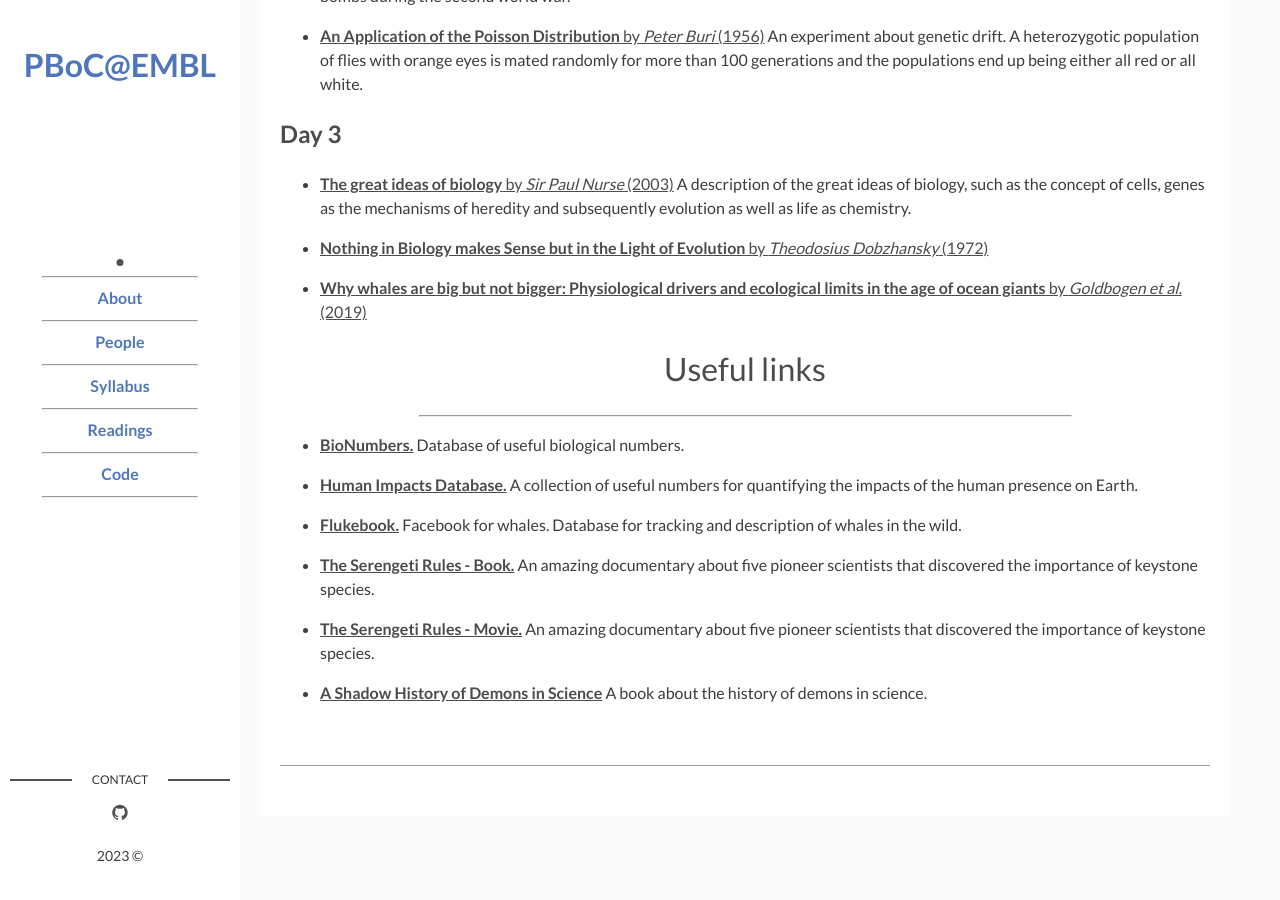
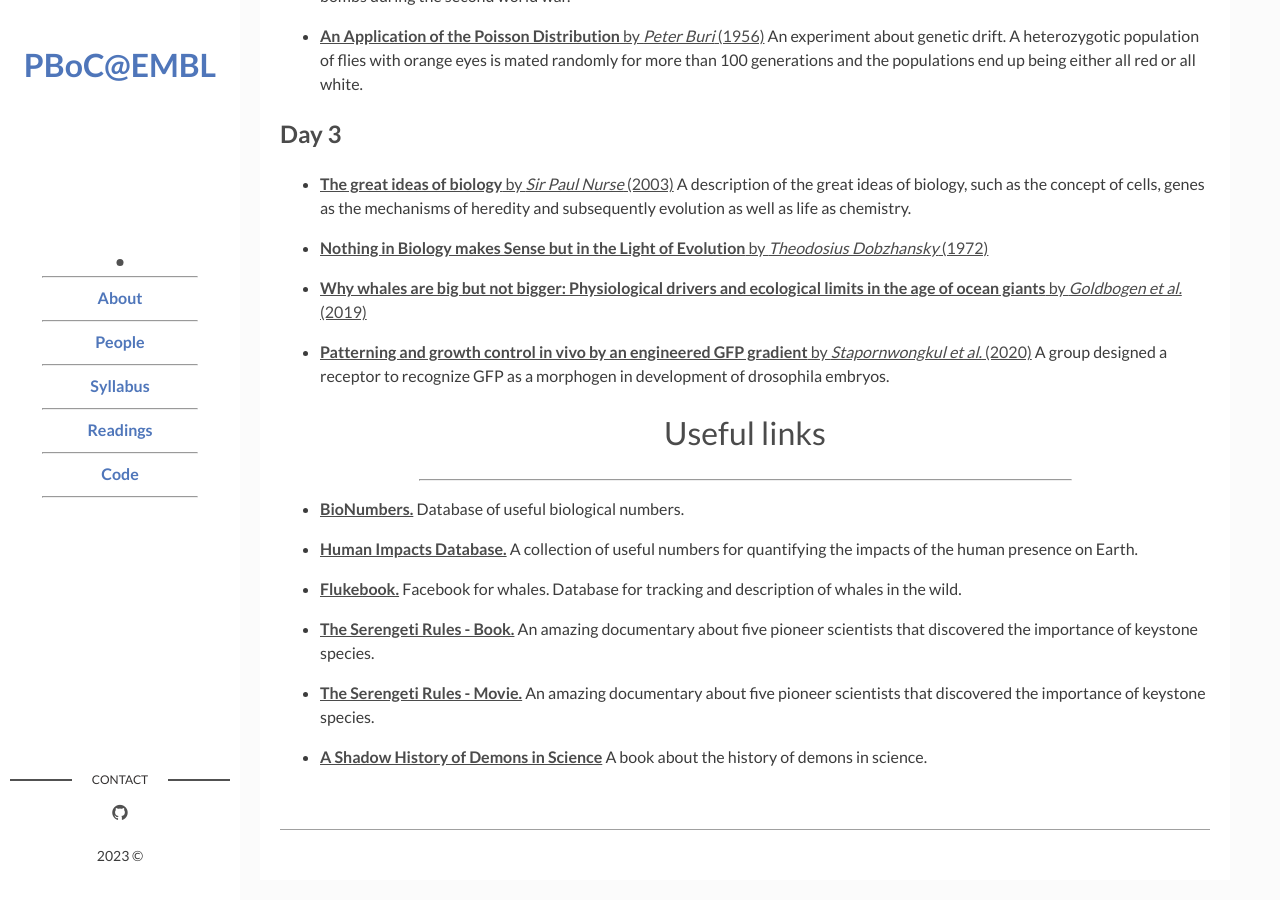
Before and after one commit to RPGroup-PBoC/embl_pboc_2023, a Jekyll site: the page built from page03_readings.md, in a window 1280 px wide and 900 px high, scrolled down 887 px. Built offline with Jekyll 4.4.1, drawn with Linux system fonts in a browser that asks for light colours.

Commit message:
more pubs

```diff
--- a/_data/readings.yaml
+++ b/_data/readings.yaml
@@ -87,3 +87,11 @@ Day 3:
    year: 2019
    link: whale_size.pdf
    description: >
+
+ - pub:
+   title: "Patterning and growth control in vivo by an engineered GFP gradient"
+   authors: Stapornwongkul et al.
+   year: 2020
+   link: gfp_morphogen.pdf
+   description: >
+     A group designed a receptor to recognize GFP as a morphogen in development of drosophila embryos.
```
Also changed, not shown: 1 other file.
